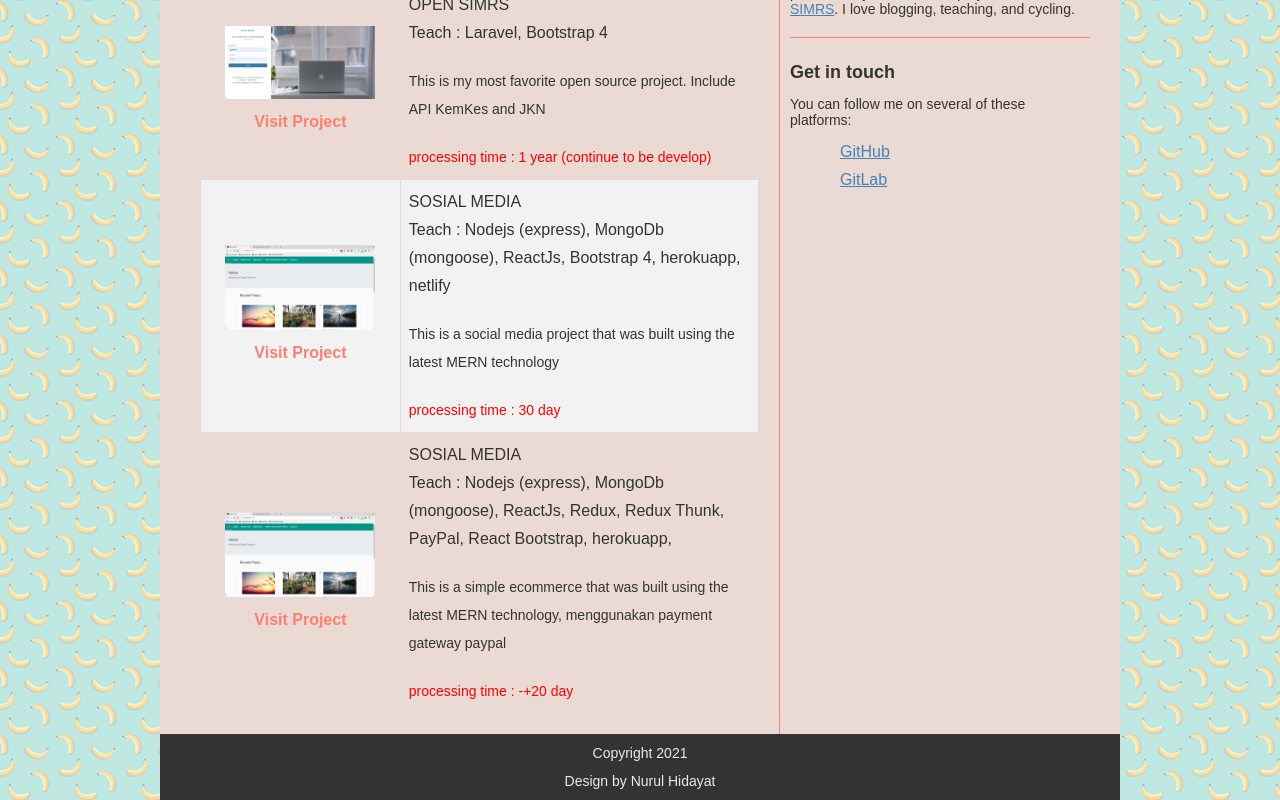
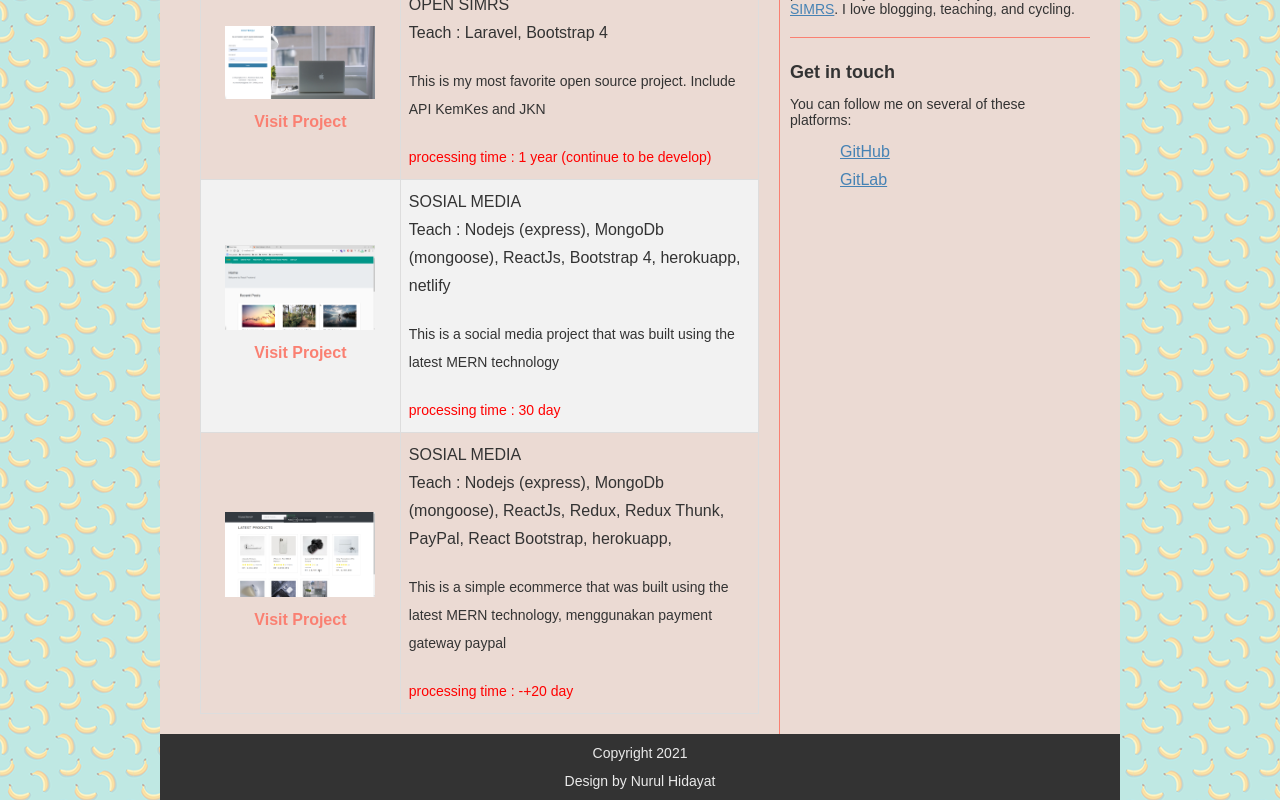
Before and after one commit to nurulcode/personal, a React (Create React App) app: page /projects in a window 1280 px wide. Shown: the part 370-1170 px from the top of the page. Built offline with nearby package versions, Linux system fonts and the light colour scheme.

Commit message:
add new project photo

```diff
--- a/src/core/Projects.js
+++ b/src/core/Projects.js
@@ -1,6 +1,7 @@
 import React from "react";
 import OpenSimrs from "../open-simrs.png";
 import SosialBlog from "../sosial-blog.png";
+import NurulShop from "../nurulshop.png";
 
 const Projects = () => {
     return (
@@ -93,7 +94,7 @@ const Projects = () => {
                         <tr>
                             <td scope="row" style={{ textAlign: "center" }}>
                                 <img
-                                    src={SosialBlog}
+                                    src={NurulShop}
                                     alt="sosial media networks"
                                     style={{ width: "150px" }}
                                 />
```
